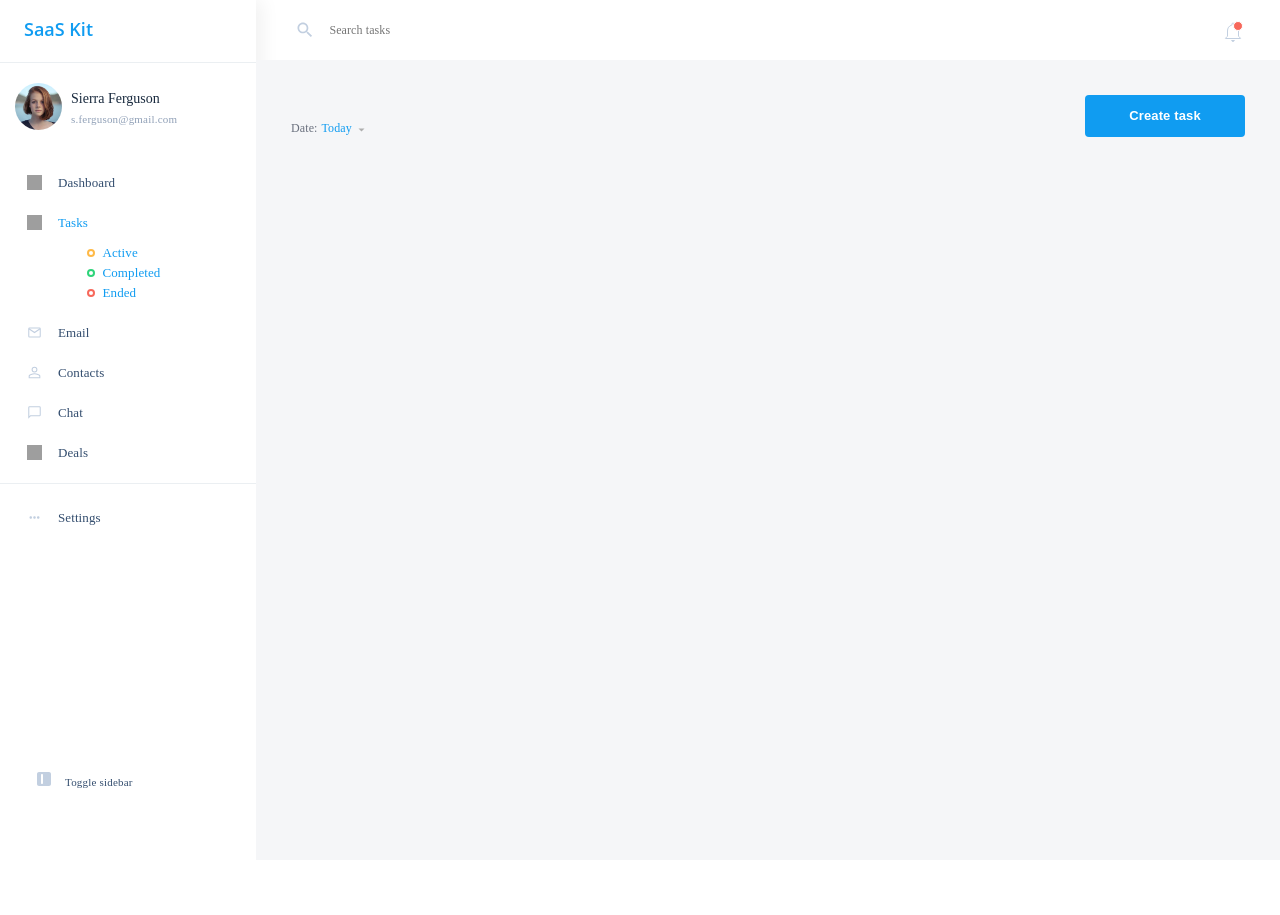
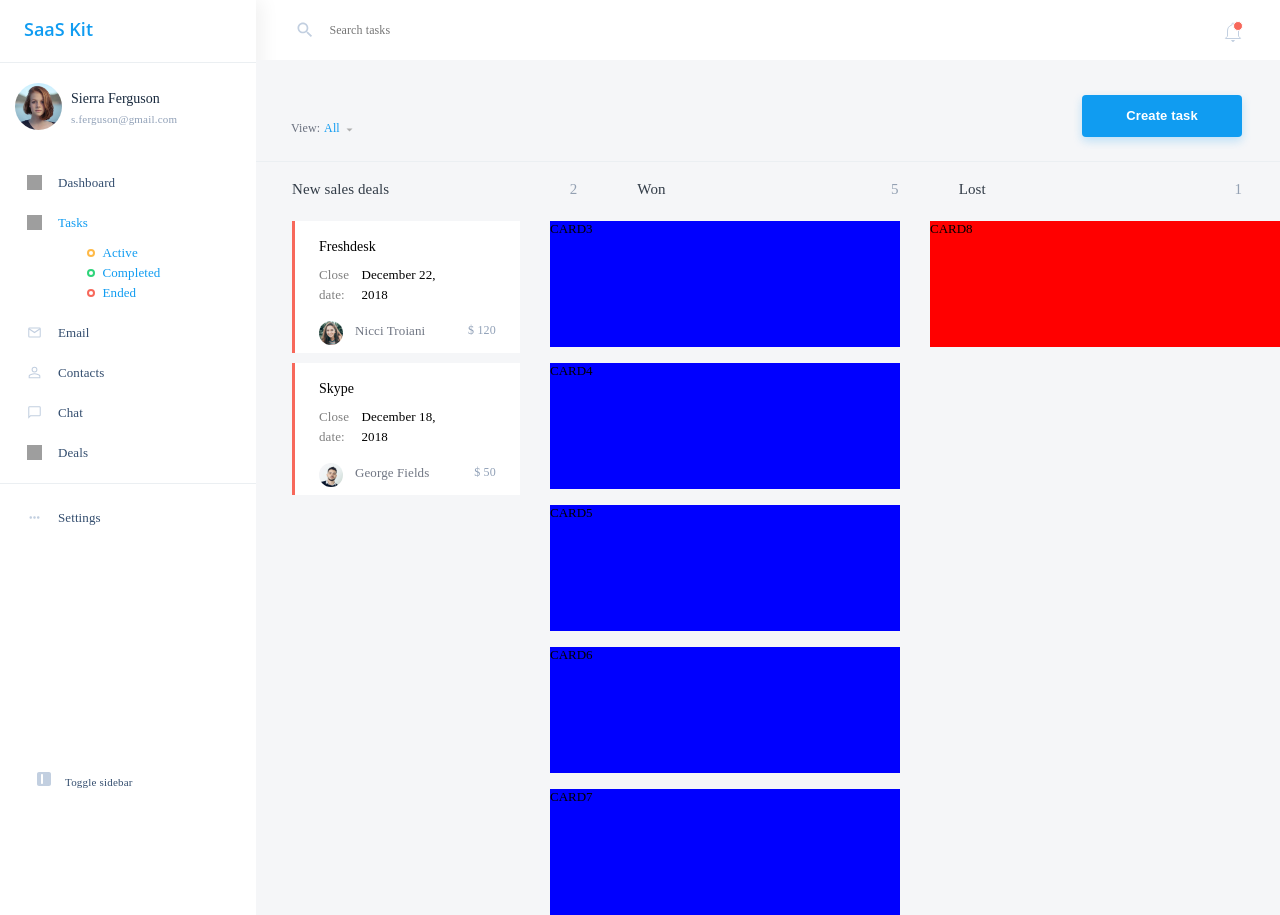
Before and after one commit to chrisfromhood/Saas-UI-Kit-App, a React (Create React App) app: page /deals in a window 1280 px wide. Before the commit the page ends 860 px from the top, so only its background shows below. Built offline with nearby package versions, Linux system fonts and the light colour scheme; grey boxes are pictures that could not be loaded.

Commit message:
Layout, grid-titles, grid-card

```diff
--- /dev/null
+++ b/src/components/ButtonDefault.js
@@ -0,0 +1,15 @@
+import cs from "./ButtonDefault.module.css";
+
+function ButtonDefault() {
+    return (
+
+
+        <div className={cs["btn-wrapper"]}>
+            <button className={cs["btn-default"]}> Create task</button>
+        </div>
+
+
+    );
+}
+
+export default ButtonDefault;
--- /dev/null
+++ b/src/components/ButtonDefault.module.css
@@ -0,0 +1,25 @@
+.btn-wrapper {
+    .btn-default {
+      display: inline-block;
+      height: 4.2rem;
+      width: 16rem;
+      border-radius: 0.4rem;
+      border: none;
+      background-color: var(--color-accent-blue);
+      box-shadow: 0px 4px 10px 0px #109CF13D;
+      padding: 1.1rem 1.4rem;
+      color: var(--color-white);
+      text-decoration: none;
+      font-size: 1.3rem;
+      text-align: center;
+      font-weight: 600;
+      line-height: 2rem;
+      letter-spacing: 0.01em;
+
+    }
+
+    .btn-default:hover {
+      box-shadow: 0px 8px 16px 0px #34AFF933;
+
+    }
+  }
--- a/src/pages/Deals/Deals.js
+++ b/src/pages/Deals/Deals.js
@@ -1,12 +1,16 @@
 import cs from "./Deals.module.css";
 import Sidebar from "../../components/Sidebar";
 import Searchbar from "../../components/Searchbar";
+import TasksHeader from "../Tasks/TasksHeader/TasksHeader";
+import ButtonDefault from "../../components/ButtonDefault";
 
 import arrowIcon from "../../assets/img/icons/arrow.svg";
+import nicciTroiani from "../../assets/img/users/nicciTraioni.jpg";
+import georgeFields from "../../assets/img/users/georgeFields.jpg";
 
 function Deals() {
     return (
-        <div>
+
 
         <div className={cs["container"]}>
 
@@ -15,23 +19,89 @@ function Deals() {
             <Sidebar />
 
             <div className={cs["content"]}>
-                    <div className={cs["header-section"]}>
+                <TasksHeader>
+
                     <div className={cs["sort-feature_wrapper"]}>
-                            <div className={cs["sort-feature_date"]}>
+                        <div className={cs["sort-feature_view"]}>
                             <p>
-                                    Date:<span>Today</span>
+                                View:<span>All</span>
                                 <img src={arrowIcon} alt="Arrow Down Icon" />
                             </p>
                         </div>
 
                     </div>
 
-                        <div className={cs["btn-wrapper"]}>
-                            <button className={cs["btn-default"]}> Create task</button>
+                    <ButtonDefault></ButtonDefault>
+
+                </TasksHeader>
+
+                <div className={cs["border-bottom"]}></div>
+
+                <div className={cs["grid-deals_titles"]}>
+
+                    <div className={cs["deals-details"]}>
+                        <p className={cs["deals-title"]}>New sales deals</p>
+                        <span className={cs["deals-count"]}>2</span>
+                    </div>
+
+                    <div className={cs["deals-details"]}>
+                        <p className={cs["deals-title"]}>Won</p>
+                        <span className={cs["deals-count"]}>5</span>
+                    </div>
+
+                    <div className={cs["deals-details"]}>
+                        <p className={cs["deals-title"]}>Lost</p>
+                        <span className={cs["deals-count"]}>1</span>
+                    </div>
+                </div>{/*!--- .deals-titles ---  */}
+
+                <div className={cs["grid-deals_cards"]}>
+                    <div className={cs["grid-deals_card_1"]}>
+                        <div className={cs["card-details"]}>
+                            <div className={cs["card-details-title"]}>
+                                <p className={cs["card-details-title_text"]}>Freshdesk</p>
+                            </div>
+                            <div className={cs["card-details-date"]}>
+                                <p className={cs["card-details-date_text"]}>Close date:</p>
+                                <p className={cs["card-details-date_date"]}>December 22, 2018</p>
+                            </div>
+                            <div className={cs["card-details-user"]}>
+                                <div className={cs["card-details-user_wrapper"]}>
+                                    <img src={nicciTroiani} alt="Nicci Traioni" />
+                                    <p className={cs["card-details-user_name"]}>Nicci Troiani</p>
+                                </div>
+                                <span>$ 120</span>
+                            </div>
+                        </div>
+                    </div>
+                    <div className={cs["grid-deals_card_2"]}>
+                        <div className={cs["card-details"]}>
+                            <div className={cs["card-details-title"]}>
+                                <p className={cs["card-details-title_text"]}>Skype</p>
+                            </div>
+                            <div className={cs["card-details-date"]}>
+                                <p className={cs["card-details-date_text"]}>Close date:</p>
+                                <p className={cs["card-details-date_date"]}>December 18, 2018</p>
+                            </div>
+                            <div className={cs["card-details-user"]}>
+                                <div className={cs["card-details-user_wrapper"]}>
+                                    <img src={georgeFields} alt="George Fields" />
+                                    <p className={cs["card-details-user_name"]}>George Fields</p>
+                                </div>
+                                <span>$ 50</span>
+                            </div>
                         </div>
                     </div>
 
+                    <div className={cs["grid-deals_card_3"]}>CARD3</div>
+                    <div className={cs["grid-deals_card_4"]}>CARD4</div>
+                    <div className={cs["grid-deals_card_5"]}>CARD5</div>
+                    <div className={cs["grid-deals_card_6"]}>CARD6</div>
+                    <div className={cs["grid-deals_card_7"]}>CARD7</div>
+                    <div className={cs["grid-deals_card_8"]}>CARD8</div>
                 </div>
+
+
 
             </div>
 
--- a/src/pages/Deals/Deals.module.css
+++ b/src/pages/Deals/Deals.module.css
@@ -4,25 +4,214 @@
 
     grid-template-columns: 25.6rem 1fr;
     grid-template-rows: 6rem minmax(100vh, auto);
-
-    grid-template-areas: "sidebar searchbar" "sidebar content";
+    grid-template-areas: "sidebar searchbar"
+                         "sidebar content";
   }
 
   .content {
     grid-area: content;
     background-color: var(--color-background-gray);
 
-    .header-section {
-      width: 100%;
-      display: flex;
-      align-items: flex-end;
-      justify-content: space-between;
-      margin-bottom: 2.4rem;
+    .border-bottom{
+        width: 100%;
+        height: 1px;
+        background-color: var(--color-neutral-divider);
+    }
+
+    .grid-deals_titles {
+        display: grid;
+        grid-template-columns: repeat(3, 1fr);
+        grid-auto-rows: auto;
+        grid-column-gap: 3rem;
+        margin: 1.6rem 0rem 2rem;
+
+        .deals-details {
+            display: flex;
+            justify-content: space-between;
+
+            .deals-title,
+            .deals-count {
+                font-size: 1.5rem;
+                line-height: 2.3rem;
+                letter-spacing: 0.1px;
+            }
+
+            .deals-title {
+                color:var(--color-table-black);
+            }
+            .deals-count {
+                color: var(--color-dark-blue);
+                opacity: 50%;
+            }
+        }
+
+        div:first-of-type{
+            margin-left: 3.6rem;
+
+        }
+
+        div:nth-of-type(2){
+            margin: 0 3rem;
+        }
+
+        div:last-of-type{
+            margin-right: 3.8rem;
+        }
+    }
+
+
+
+    .grid-deals_cards {
+        display: grid;
+        grid-template-columns: repeat(3, 1fr);
+        grid-auto-rows: auto;
+        grid-column-gap: 3rem;
+        grid-row-gap: 1.6rem;
+
+
+
+
+        .grid-deals_card_1,
+        .grid-deals_card_2 {
+            width: 100%;
+            height: 12.6rem;
+
+            .card-details {
+                display: flex;
+                flex-direction: column;
+                background-color: var(--color-white);
+                border-left: var(--color-red) solid 3px;
+                padding: 0 2.4rem;
+                margin-left: 3.6rem;
+
+
+
+
+                .card-details-title {
+                    display: flex;
+                    margin: 1.6rem 0 0.8rem;
+
+                    .card-details-title_text {
+                        font-size: 1.4rem;
+                        line-height: 2rem;
+                        letter-spacing: 0px;
+                        text-align: left;
+                        color:var(--color-neutral-dark-gray);
+                    }
+                }
+                .card-details-date {
+                        display: flex;
+                        margin-right: 6rem;
+                        font-weight: 400;
+                        line-height: 2rem;
+                        letter-spacing: 0.1px;
+                        text-align: left;
+                        color:var(--color-neutral-dark-gray);
+                     .card-details-date_text{
+                        opacity: 50%;
+                     }
+                }
+
+                .card-details-user{
+                    display: flex;
+                    justify-content: space-between;
+                    margin: 1.6rem 0 0.8rem;
+
+                    .card-details-user_wrapper{
+                        display: flex;
+                        img{
+                            width: 2.4rem;
+                            height: 2.4rem;
+                            border-radius: 50%;
+                            margin-right: 1.2rem;
+                        }
+                    .card-details-user_name{
+                        font-weight: 400;
+                        line-height: 2rem;
+                        letter-spacing: 0.1px;
+                        color:var(--color-table-gray);
+                    }
+                    }
+
+                    span{
+                        color:var(--color-gray);
+                        font-size: 1.2rem;
+                        line-height: 1.8rem;
+                        letter-spacing: 0.2px;
+                    }
+
+                }
+
+
+
+            }
+        }
+
+
+        .grid-deals_card_1{
+            grid-row: 1/2;
+            grid-column:1/2;
+        }
+
+        .grid-deals_card_2{
+            grid-row: 2/3;
+            grid-column:1/2;
+        }
+
+        .grid-deals_card_3{
+            width: 350px;
+            height: 126px;
+            background-color: blue;
+            grid-row: 1/2;
+            grid-column:2/3;
+
+        }
+
+        .grid-deals_card_4{
+            width: 350px;
+            height: 126px;
+            background-color: blue;
+            grid-row: 2/3;
+            grid-column:2/3;
+        }
+
+        .grid-deals_card_5{
+            width: 350px;
+            height: 126px;
+            background-color: blue;
+            grid-row: 3/4;
+            grid-column:2/3;
+
+        }
+
+        .grid-deals_card_6{
+            width: 350px;
+            height: 126px;
+            background-color: blue;
+            grid-row: 4/5;
+            grid-column:2/3;
+
+        }
+
+        .grid-deals_card_7{
+            width: 350px;
+            height: 126px;
+            background-color: blue;
+            grid-row: 5/6;
+            grid-column:2/3;
+        }
+
+        .grid-deals_card_8{
+            width: 350px;
+            height: 126px;
+            background-color: red;
+        }
+    }
 
       .sort-feature_wrapper {
         justify-content: space-between;
 
-        .sort-feature_date{
+        .sort-feature_view {
           display: inline-block;
           color: var(--color-neutral-gray);
           cursor: pointer;
@@ -52,29 +241,5 @@
           }
         }
       }
-    }
-    .btn-wrapper {
 
-      .btn-default {
-        display: inline-block;
-        height: 4.2rem;
-        width: 16rem;
-        border-radius: 0.4rem;
-        border: none;
-        background-color: var(--color-accent-blue);
-        margin-right: 3.5rem;
-        text-align: center;
-        padding: 1.1rem 1.4rem;
-        color: var(--color-white);
-        text-decoration: none;
-        font-weight: 600;
-        font-size: 1.3rem;
-        line-height: 2rem;
-        letter-spacing: 0.01em;
-      }
-
-      .btn-default:hover {
-        box-shadow: 0px 4px 10px rgba(16, 156, 241, 0.24);
-      }
-    }
-  }
+}
--- a/src/pages/Tasks/Tasks.js
+++ b/src/pages/Tasks/Tasks.js
@@ -2,6 +2,7 @@ import cs from "./Tasks.module.css";
 import Table from "../../components/Table";
 import Sidebar from "../../components/Sidebar";
 import Searchbar from "../../components/Searchbar";
+import ButtonDefault from "../../components/ButtonDefault"
 
 // HEADER
 import arrowIcon from "../../assets/img/icons/arrow.svg";
@@ -18,7 +19,7 @@ function Tasks() {
                 <Sidebar />
 
                 <div className={cs["content"]}>
-                    <TasksHeader className={`${cs["test-class"]} ${cs["test-class-2"]}`}>
+                    <TasksHeader>
                         <div className={cs["sort-feature_wrapper"]}>
                             <div className={cs["sort-feature_date"]}>
                                 <p>
@@ -34,9 +35,8 @@ function Tasks() {
                             </div>
                         </div>
 
-                        <div className={cs["btn-wrapper"]}>
-                            <button className={cs["btn-default"]}> Create task</button>
-                        </div>
+                        <ButtonDefault className={cs["button-mg_right"]}></ButtonDefault>
+
                     </TasksHeader>
 
                     <Table />
--- a/src/pages/Tasks/TasksHeader/TasksHeader.js
+++ b/src/pages/Tasks/TasksHeader/TasksHeader.js
@@ -1,8 +1,8 @@
 import cs from "./TasksHeader.module.css";
 
-function TasksHeader({children, className}) {
+function TasksHeader({ children }) {
   return (
-    <div className={`${className} ${cs["header-section"]}`}>
+    <div className={cs["header-section"]}>
       {children}
     </div>
   )
--- a/src/pages/Tasks/TasksHeader/TasksHeader.module.css
+++ b/src/pages/Tasks/TasksHeader/TasksHeader.module.css
@@ -1,7 +1,8 @@
 .header-section {
-  width: 100%;
+  /* width: 100%; */
   display: flex;
   align-items: flex-end;
   justify-content: space-between;
   margin-bottom: 2.4rem;
+  margin-right: 3.8rem;
 }
```
Also changed, not shown: src/pages/Tasks/Tasks.module.css (+4 -31 lines). Lines whose indentation alone changed are shown as unchanged.
